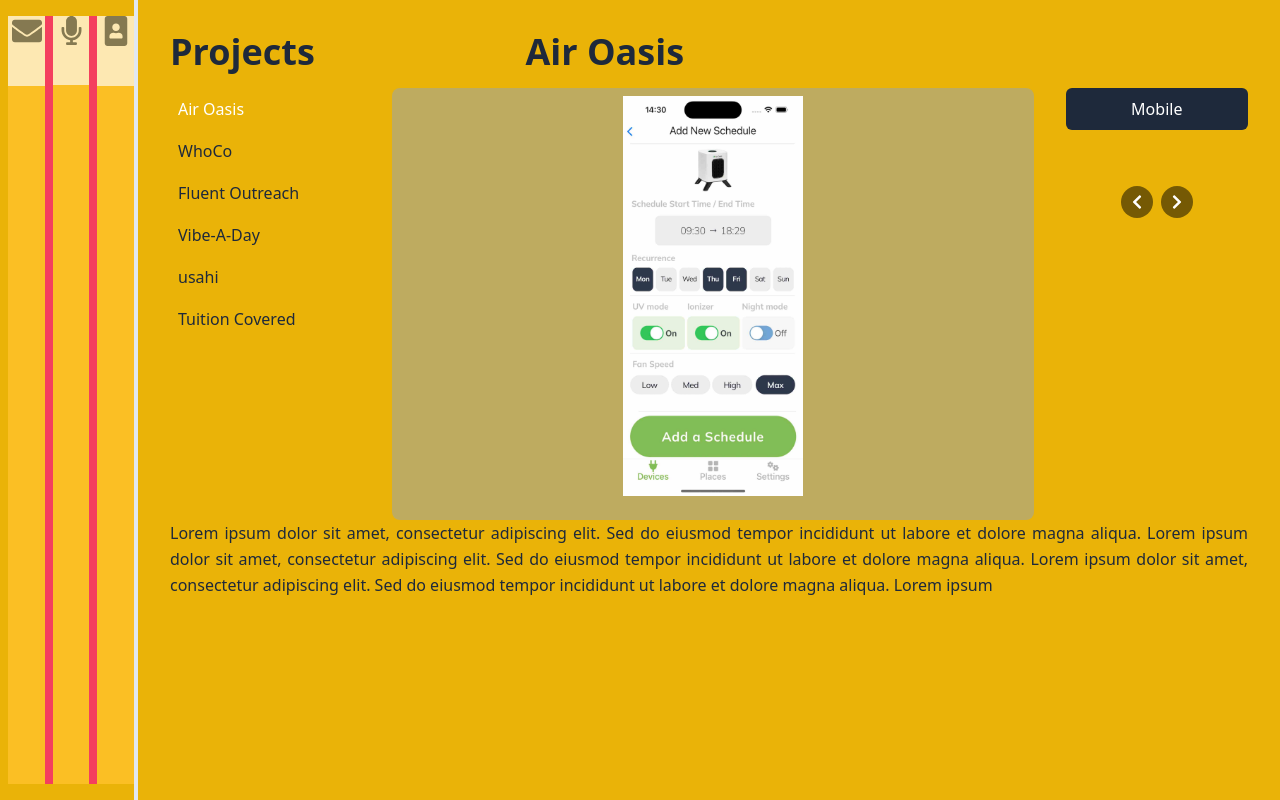
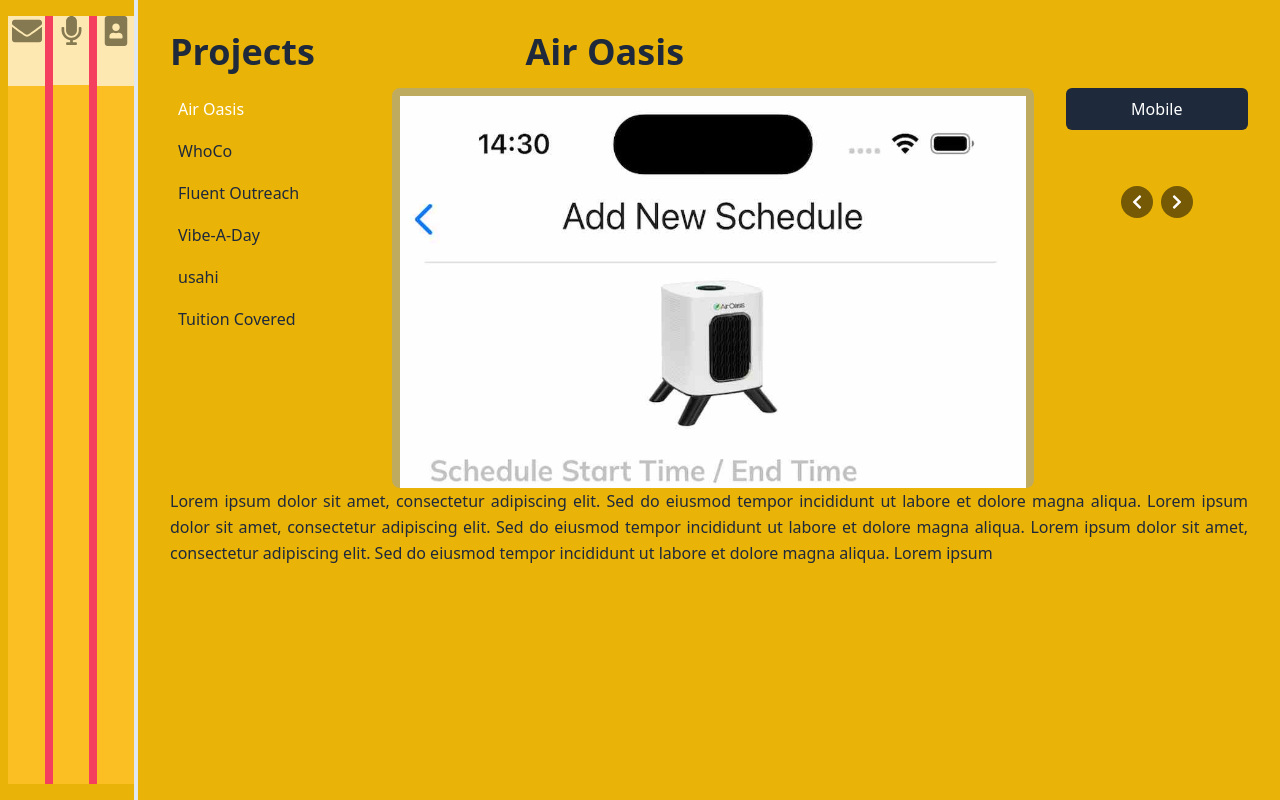
Before and after one commit to MylesPillay/Dev-Portfolio, a Next.js app: page /projects in a window 1280 px wide. Both pictures are taken after a click on the item "Air Oasis". Built offline with nearby package versions, Linux system fonts and the light colour scheme.

Commit message:
latest scroll gallery progress

```diff
--- /dev/null
+++ b/src/app/components/projects/ProjectControls.tsx
@@ -0,0 +1,57 @@
+import React from "react";
+import { FaChevronLeft, FaChevronRight } from "react-icons/fa";
+import projects from "./ProjectsObject";
+
+interface ProjectControlsProps {
+	selectedProject: (typeof projects)[0];
+	viewMode: "web" | "mobile";
+	currentImageIndex: number;
+	onViewModeChange: (mode: "web" | "mobile") => void;
+	onPrevImage: () => void;
+	onNextImage: () => void;
+}
+
+const ProjectControls: React.FC<ProjectControlsProps> = ({
+	selectedProject,
+	viewMode,
+	currentImageIndex,
+	onViewModeChange,
+	onPrevImage,
+	onNextImage
+}) => {
+	return (
+		<div className='w-[20%] justify-end flex-col space-y-2'>
+			{selectedProject.images.web &&
+				selectedProject.images.web.length > 0 && (
+					<button
+						className='w-full h-auto bg-slate-800 text-white align-middle justify-center items-center text-center rounded-md p-2 hover:bg-slate-600'
+						onClick={() => onViewModeChange("web")}>
+						Desktop
+					</button>
+				)}
+			{selectedProject.images.mobile &&
+				selectedProject.images.mobile.length > 0 && (
+					<button
+						onClick={() => onViewModeChange("mobile")}
+						className='w-full h-auto bg-slate-800 text-white align-middle justify-center items-center text-center rounded-md p-2 hover:bg-slate-600 mb-12'>
+						Mobile
+					</button>
+				)}
+			<div className='flex flex-row justify-center space-x-2'>
+				<button
+					onClick={onPrevImage}
+					className='transform bg-black bg-opacity-50 text-white p-2 rounded-full'>
+					<FaChevronLeft />
+				</button>
+
+				<button
+					onClick={onNextImage}
+					className='transform bg-black bg-opacity-50 text-white p-2 rounded-full'>
+					<FaChevronRight />
+				</button>
+			</div>
+		</div>
+	);
+};
+
+export default ProjectControls;
--- /dev/null
+++ b/src/app/components/projects/ProjectImages.tsx
@@ -0,0 +1,66 @@
+import React from "react";
+import Image from "next/image";
+import projects from "./ProjectsObject";
+
+interface ProjectImagesProps {
+	selectedProject: (typeof projects)[0];
+	viewMode: "web" | "mobile";
+	currentImageIndex: number;
+}
+
+const ProjectImages: React.FC<ProjectImagesProps> = ({
+	selectedProject,
+	viewMode,
+	currentImageIndex
+}) => {
+	return (
+		<div className='relative w-full h-full overflow-auto'>
+			{viewMode === "web" && selectedProject.images.web && (
+				<div>
+					{selectedProject.images.web.map(
+						(image, index) =>
+							currentImageIndex === index && (
+								<div key={index} className='relative'>
+									<Image
+										src={image}
+										alt={`${
+											selectedProject.name
+										} web screenshot ${index + 1}`}
+										layout='responsive'
+										width={1920}
+										height={1080}
+										objectFit='contain'
+										quality={100}
+									/>
+								</div>
+							)
+					)}
+				</div>
+			)}
+			{viewMode === "mobile" && selectedProject.images.mobile && (
+				<div>
+					{selectedProject.images.mobile.map(
+						(image, index) =>
+							currentImageIndex === index && (
+								<div key={index} className='relative'>
+									<Image
+										src={image}
+										alt={`${
+											selectedProject.name
+										} mobile screenshot ${index + 1}`}
+										layout='responsive'
+										width={375}
+										height={812}
+										objectFit='contain'
+										quality={100}
+									/>
+								</div>
+							)
+					)}
+				</div>
+			)}
+		</div>
+	);
+};
+
+export default ProjectImages;
--- /dev/null
+++ b/src/app/components/projects/ProjectList.tsx
@@ -0,0 +1,35 @@
+import React from "react";
+
+import { Project } from "next/dist/build/swc";
+import projects from "./ProjectsObject";
+
+interface ProjectListProps {
+	selectedProject: (typeof projects)[0];
+	onProjectClick: (index: number) => void;
+}
+
+const ProjectList: React.FC<ProjectListProps> = ({
+	selectedProject,
+	onProjectClick
+}) => {
+	return (
+		<div className='w-[20%] ml-2 rounded-lg'>
+			<ul className='flex flex-col font-medium'>
+				{projects.map((project, index) => (
+					<li
+						key={index}
+						className={`cursor-pointer my-2 text-left ${
+							selectedProject.name === project.name
+								? " text-white"
+								: "hover:text-white"
+						}`}
+						onClick={() => onProjectClick(index)}>
+						{project.name}
+					</li>
+				))}
+			</ul>
+		</div>
+	);
+};
+
+export default ProjectList;
--- a/src/app/projects/page.tsx
+++ b/src/app/projects/page.tsx
@@ -3,7 +3,9 @@ import React, { useState } from "react";
 import projects from "../components/projects/ProjectsObject";
 import Image from "next/image";
 import { FaChevronLeft, FaChevronRight } from "react-icons/fa";
-
+import ProjectList from "../components/projects/ProjectList";
+import ProjectImages from "../components/projects/ProjectImages";
+import ProjectControls from "../components/projects/ProjectControls";
 const ProjectsDisplay = (): JSX.Element => {
 	const [selectedProjectIndex, setSelectedProjectIndex] = useState(0);
 	const [viewMode, setViewMode] = useState<"web" | "mobile">("web");
@@ -22,14 +24,15 @@ const ProjectsDisplay = (): JSX.Element => {
 
 	const selectedProject = projects[selectedProjectIndex];
 
-	const nextImage = (currentImageIndex: number) => {
+	const nextImage = () => {
 		const images = selectedProject?.images[viewMode];
 		if (images && currentImageIndex < images.length - 1) {
 			setCurrentImageIndex(currentImageIndex + 1);
 		}
 	};
-	const prevImage = (currentImageIndex: number | null) => {
-		if (currentImageIndex && currentImageIndex > 0) {
+
+	const prevImage = () => {
+		if (currentImageIndex > 0) {
 			setCurrentImageIndex(currentImageIndex - 1);
 		}
 	};
@@ -45,103 +48,27 @@ const ProjectsDisplay = (): JSX.Element => {
 				</h1>
 			</div>
 			<div className='flex flex-row items-start justify-start h-full space-x-8'>
-				<div className='w-[20%] ml-2  rounded-lg '>
-					<ul className='flex flex-col font-medium'>
-						{projects.map((project, index) => (
-							<li
-								key={index}
-								className={`cursor-pointer my-2 text-left ${
-									selectedProject.name === project.name
-										? " text-white"
-										: "hover:text-white"
-								}`}
-								onClick={() => handleProjectClick(index)}>
-								{project.name}
-							</li>
-						))}
-					</ul>
-				</div>
-				<div className='w-[70%] bg-slate-400 bg-opacity-50 rounded-lg p-2'>
-					<div className='relative h-[400px] w-full overflow-hidden mb-4'>
-						{viewMode === "web" && selectedProject.images.web && (
-							<div>
-								{selectedProject.images.web.map(
-									(image, index) =>
-										currentImageIndex === index && (
-											<Image
-												key={index}
-												src={image}
-												alt={`${
-													selectedProject.name
-												} web screenshot ${index + 1}`}
-												layout='fill'
-												objectFit='contain'
-												quality={100}
-											/>
-										)
-								)}
-							</div>
-						)}
-						{viewMode === "mobile" &&
-							selectedProject.images.mobile && (
-								<div>
-									{selectedProject.images.mobile.map(
-										(image, index) =>
-											currentImageIndex === index && (
-												<Image
-													key={index}
-													src={image}
-													alt={`${
-														selectedProject.name
-													} mobile screenshot ${
-														index + 1
-													}`}
-													layout='fill'
-													objectFit='contain'
-													quality={100}
-												/>
-											)
-									)}
-								</div>
-							)}
+				<ProjectList
+					selectedProject={selectedProject}
+					onProjectClick={handleProjectClick}
+				/>
+				<div className='w-[70%] bg-slate-400 bg-opacity-50 rounded-lg p-2 overflow-hidden max-h-[50vh]'>
+					<div className='relative h-full'>
+						<ProjectImages
+							selectedProject={selectedProject}
+							viewMode={viewMode}
+							currentImageIndex={currentImageIndex}
+						/>
 					</div>
 				</div>
-				<div className='w-[20%] justify-end flex-col space-y-2'>
-					{selectedProject.images.web &&
-						selectedProject.images.web.length > 0 && (
-							<button
-								className='w-full h-auto bg-slate-800 text-white align-middle justify-center items-center text-center rounded-md p-2 hover:bg-slate-600'
-								onClick={() => setViewMode("web")}>
-								Desktop
-							</button>
-						)}
-					{selectedProject.images.mobile &&
-						selectedProject.images.mobile.length > 0 && (
-							<button
-								onClick={() => setViewMode("mobile")}
-								className='w-full h-auto bg-slate-800 text-white align-middle justify-center items-center text-center rounded-md p-2 hover:bg-slate-600 mb-12'>
-								Mobile
-							</button>
-						)}
-					<div className='flex flex-row justify-center space-x-2'>
-						<button
-							onClick={() => {
-								console.log(currentImageIndex);
-								return prevImage(currentImageIndex);
-							}}
-							className='transform  bg-black bg-opacity-50 text-white p-2 rounded-full'>
-							<FaChevronLeft />
-						</button>
-
-						<button
-							onClick={() => {
-								nextImage(currentImageIndex);
-							}}
-							className=' transform  bg-black bg-opacity-50 text-white p-2 rounded-full'>
-							<FaChevronRight />
-						</button>
-					</div>
-				</div>
+				<ProjectControls
+					selectedProject={selectedProject}
+					viewMode={viewMode}
+					currentImageIndex={currentImageIndex}
+					onViewModeChange={setViewMode}
+					onPrevImage={prevImage}
+					onNextImage={nextImage}
+				/>
 			</div>
 			<h3 className='text-md font-normal text-slate-800 text-justify'>
 				Lorem ipsum dolor sit amet, consectetur adipiscing elit. Sed do
```
